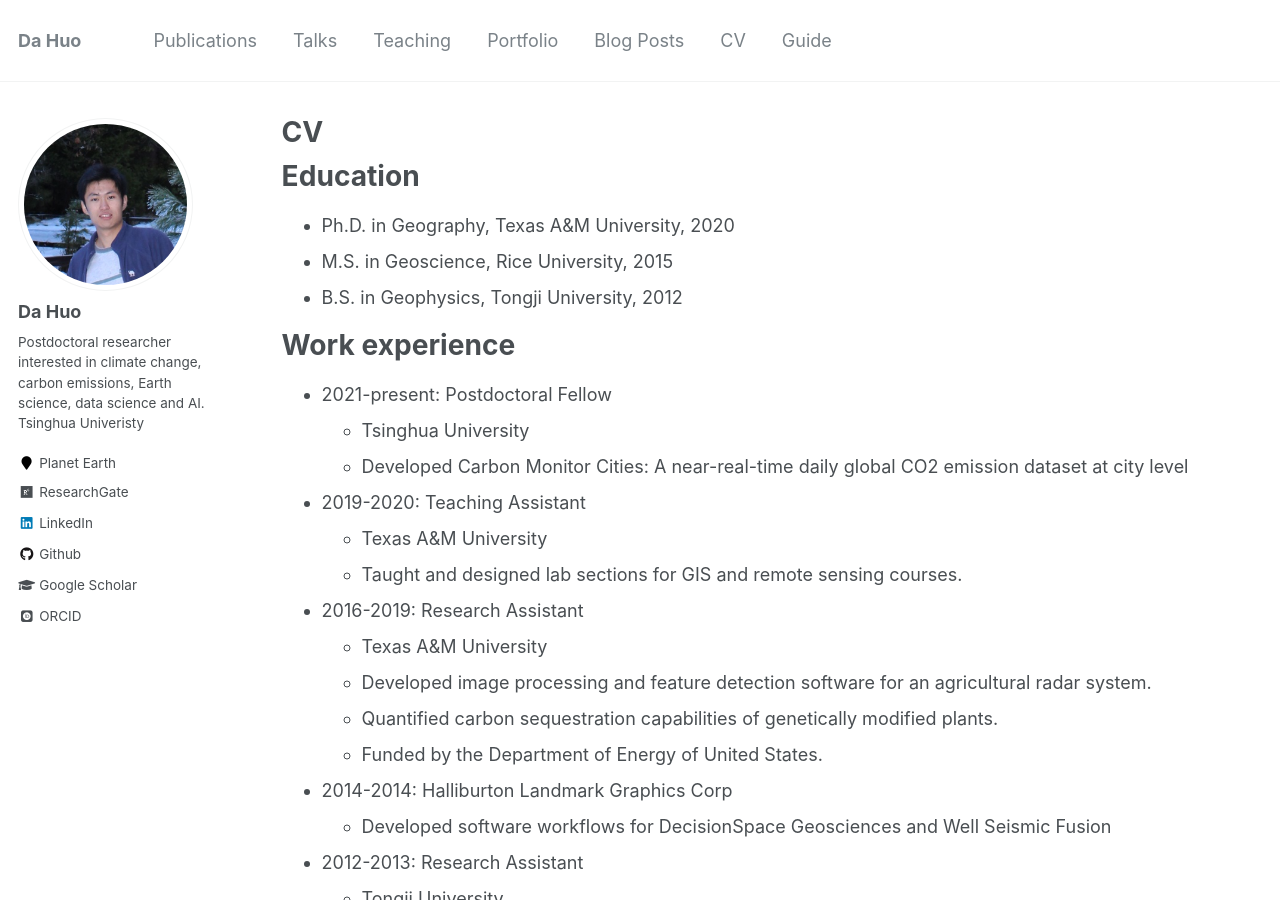
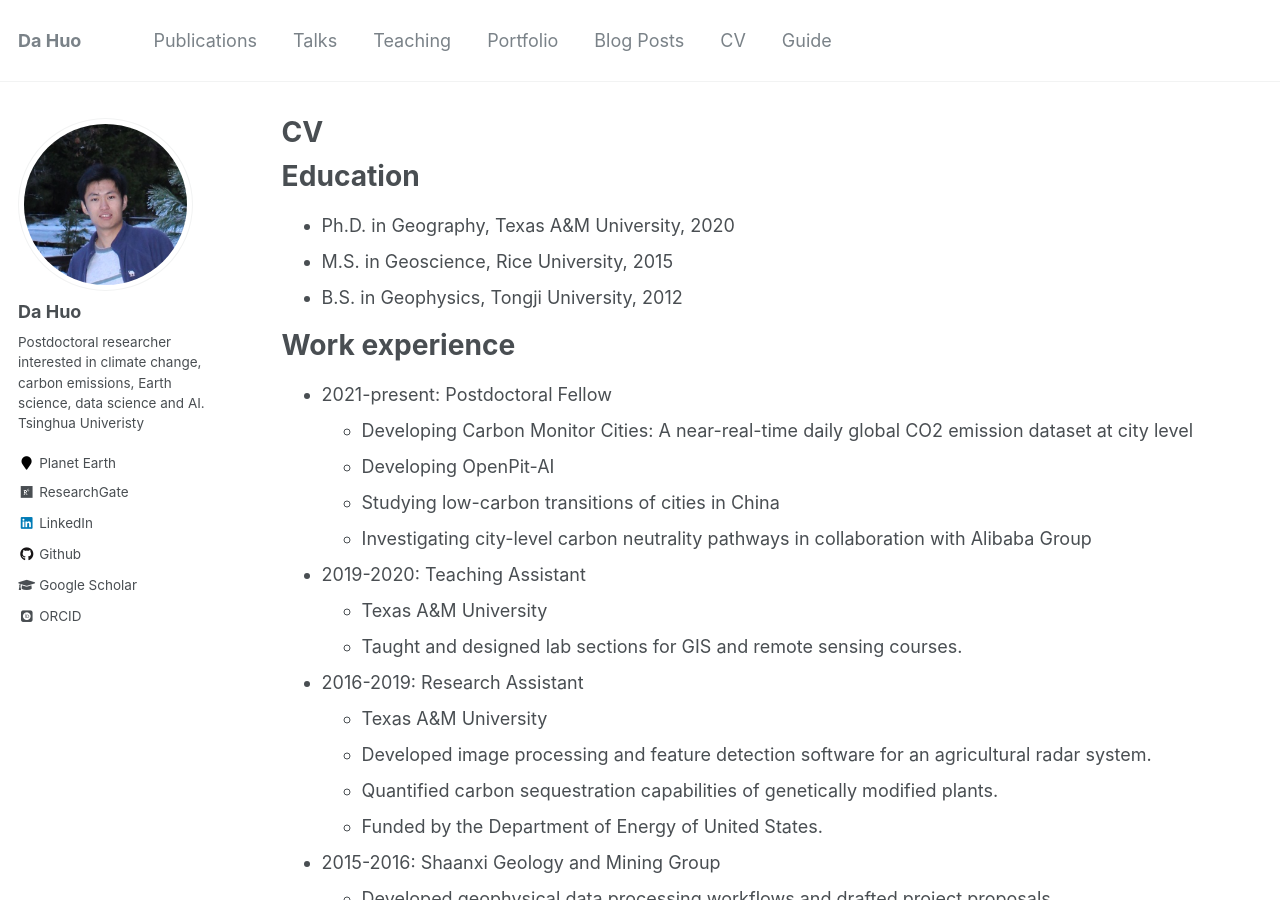
Before and after one commit to dh107/dh107.github.io, a Jekyll site: the page built from _pages/cv.md, in a window 1280 px wide and 900 px high. Built offline with Jekyll 4.4.1, drawn with Linux system fonts in a browser that asks for light colours; some web fonts are replaced; some of the changed text lies outside the part shown.

Commit message:
update pub

```diff
--- a/_pages/cv.md
+++ b/_pages/cv.md
@@ -18,8 +18,11 @@ Education
 Work experience
 ======
 * 2021-present:  Postdoctoral Fellow
-  * Tsinghua University
-  * Developed Carbon Monitor Cities: A near-real-time daily global CO2 emission dataset at city level
+  * Developing Carbon Monitor Cities: A near-real-time daily global CO2 emission dataset at city level
+  * Developing OpenPit-AI
+  * Studying low-carbon transitions of cities in China
+  * Investigating city-level carbon neutrality pathways in collaboration with Alibaba Group
+
 
 * 2019-2020:  Teaching Assistant
   * Texas A&M University
@@ -31,8 +34,11 @@ Work experience
   * Quantified carbon sequestration capabilities of genetically modified plants.
   * Funded by the Department of Energy of United States.
 
+* 2015-2016: Shaanxi Geology and Mining Group
+  * Developed geophysical data processing workflows and drafted project proposals.
+
 * 2014-2014: Halliburton Landmark Graphics Corp
-  *  Developed software workflows for DecisionSpace Geosciences and Well Seismic Fusion
+  * Developed software workflows for DecisionSpace Geosciences and Well Seismic Fusion
 
 * 2012-2013: Research Assistant
   * Tongji University
```
Also changed, not shown: _publications/2009-10-01-paper-title-number-19.md (+1 -1 lines).
